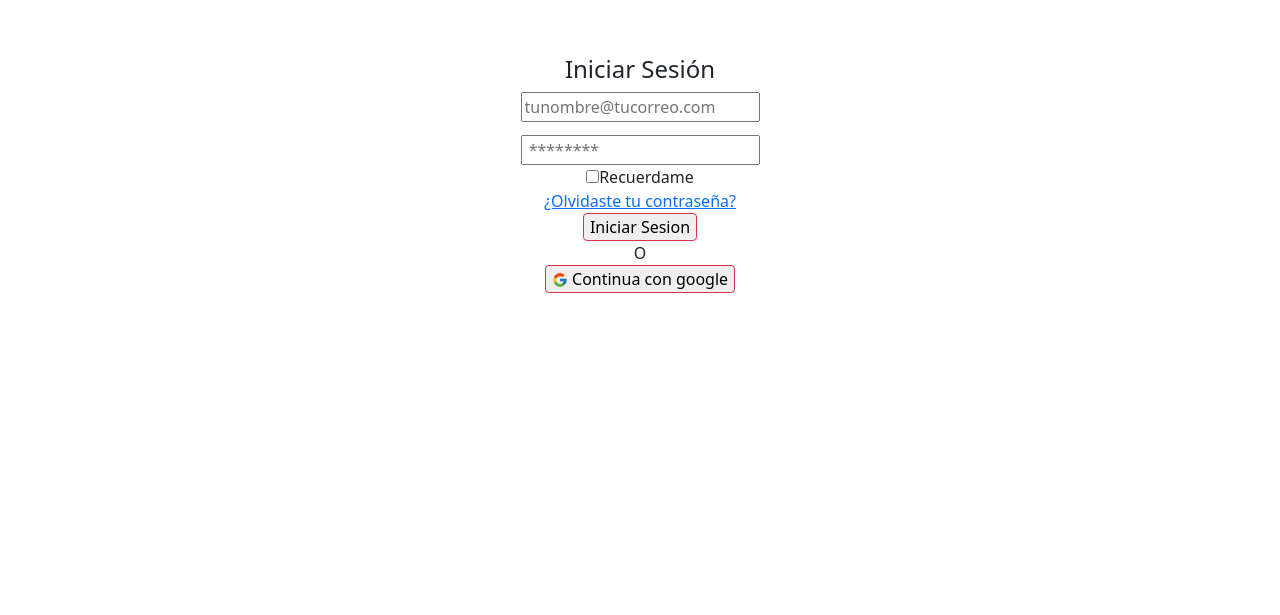
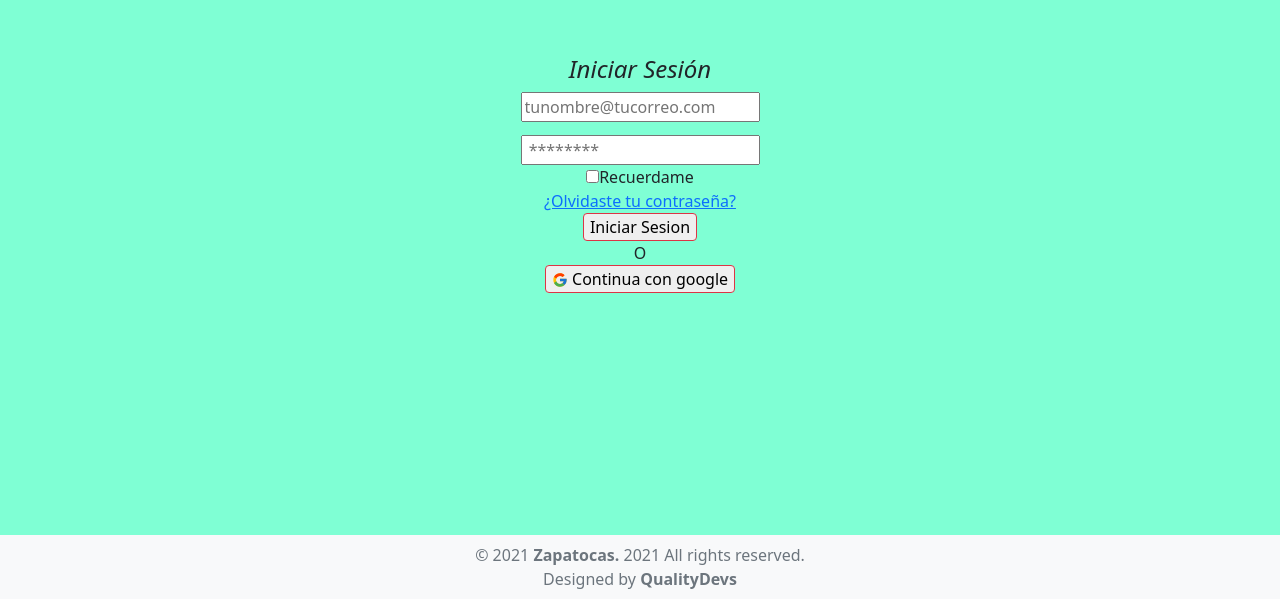
Before and after one commit to QualityDevs/Proyecto_Pagina_Web, a React (Create React App) app in the folder sistema-ventas/: page / in a window 1280 px wide. Shown: the part 185-800 px from the top of the page. Built offline with nearby package versions, Linux system fonts and the light colour scheme.

Commit message:
cambios a la pagina login

```diff
--- a/sistema-ventas/src/pages/login.jsx
+++ b/sistema-ventas/src/pages/login.jsx
@@ -7,7 +7,7 @@ const Login = () => {
   return (
     <div className="llogin ">
 
-      <h4>
+      <h4 className="titulo">
         Iniciar Sesión
       </h4>
 
--- a/sistema-ventas/src/styles/styles.css
+++ b/sistema-ventas/src/styles/styles.css
@@ -51,12 +51,18 @@ ul{
     margin-bottom: 1%;
 }
 
+.titulo{
+
+    font-style: italic;
+
+}
+
 .llogin{
 
-
+    background-color: aquamarine;
     text-align: center;
-    height: 100vh;
+    height: 90vh;
     display: list-item;
-    margin-top: 30vh;
+    padding-top: 30vh;
 
 }
```
